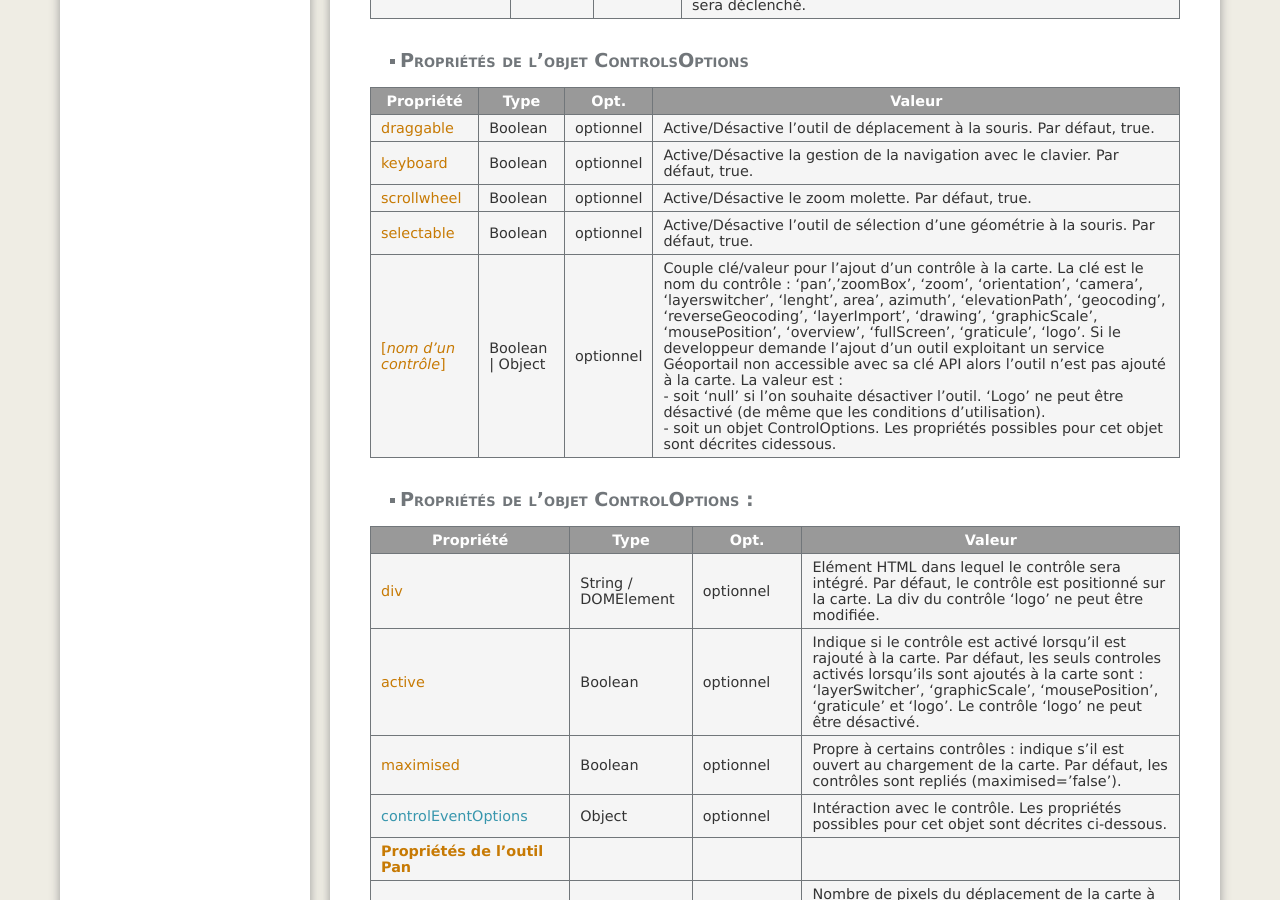
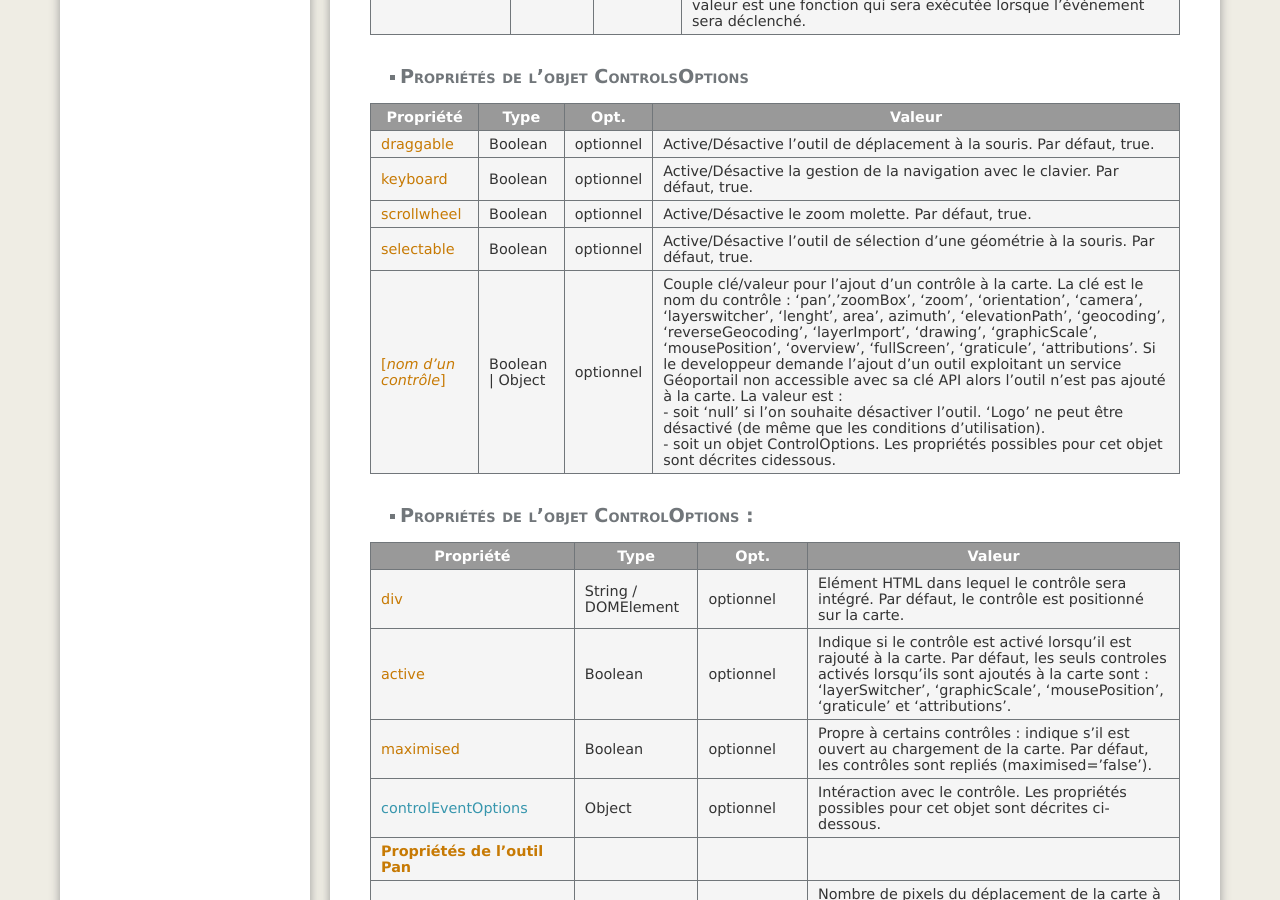
Before and after one commit to IGNF/evolution-apigeoportail, a Jekyll site: the page built from sdk/dd_initialisation-carte.md, in a window 1280 px wide and 900 px high, scrolled down 8399 px. Built offline with Jekyll 4.4.1, drawn with Linux system fonts in a browser that asks for light colours; nearby versions of some CDN libraries; some web fonts are replaced; some of the changed text lies outside the part shown.

Commit message:
logo => attibutions

```diff
--- a/sdk/dd_initialisation-carte.md
+++ b/sdk/dd_initialisation-carte.md
@@ -40,7 +40,7 @@ Nom de l'outil | Description | Utilisation
 **overview** | Carte d'ensemble. Cette mini-carte permet à l'internaute de se situer plus facilement. | Le développeur peut configurerla liste des couches constituant la mini-carte et les informations de zooms de celles-ci.
 **fullScreen** | Bouton de l'outil de plein écran. Au clic sur le bouton, la fenêtre cartographique passe en mode plein écran.
 **graticule** | Grille des méridiens et parallèles s'affichant au dessus des couches de la carte pour aider l'internaute à se situer. | Le développeur peut indiquer les intervalles de la grille en degrés.
-**logo** | Logo des fournisseurs des couches visibles de la carte. Le survol des images affiche un texte. Le clic sur l'image permet d'être dirigé vers le site internet du fournisseur de données. Cet outil est toujours actif. | Le développeur peut modifier la taille par défaut des images.
+**attributions** | Logo des fournisseurs des couches visibles de la carte. Le survol des images affiche un texte. Le clic sur l'image permet d'être dirigé vers le site internet du fournisseur de données. Cet outil est toujours actif. | Le développeur peut modifier la taille par défaut des images.
 
 Ces outils ne sont pas implémentés par le SDK mais par la bibliothèque sous jacente. Si la bibliothèque ne propose pas les outils, ils ne sont pas intégrés.
 
@@ -146,8 +146,8 @@ maxZoom | Integer | optionnel | Si le zoom courant est supérieur à cet entier,
 [layerEventOptions](#layerEventOptions) | Object | optionnel | Intéraction avec les couches. Les propriétés possibles pour cet objet sont décrites ci-dessous.
 **Propriétés propres aux couches non Géoportail** | | |
 title | String | optionnel | Nom de la couche dans le LayerSwitcher.
-**url** | String | **obligatoire** | Url du fichier ou du service pour accéder à la ressource originators Array(Object) optionnel Logos des fournisseurs de données qui s'affichent lorsque la couche est visible et que l'outil 'logo'" est ajouté à la carte. Les propriétés possibles de cet objet sont décrites ci-dessous.
-originators | Array([Gp.Services.Config.Originator](http://depot.ign.fr/geoportail/bibacces/develop/doc/Gp.Services.Config.Originator.html)) | optionnel | Logos des fournisseurs de données qui s'affichent lorsque la couche est visible et que l'outil 'logo'" est ajouté à la carte.
+**url** | String | **obligatoire** | Url du fichier ou du service pour accéder à la ressource originators Array(Object) optionnel Logos des fournisseurs de données qui s'affichent lorsque la couche est visible et que l'outil 'attributions' est ajouté à la carte. Les propriétés possibles de cet objet sont décrites ci-dessous.
+originators | Array([Gp.Services.Config.Originator](http://depot.ign.fr/geoportail/bibacces/develop/doc/Gp.Services.Config.Originator.html)) | optionnel | Logos des fournisseurs de données qui s'affichent lorsque la couche est visible et que l'outil 'attributions' est ajouté à la carte.
 **Propriétés propres aux couches KML** | | |
 extractStyles | Boolean | optionnel | Indique si les styles sont récupérés (en plus de la géométrie). Par défaut, true.
 **Propriétés propres aux couches WMS** | | |
@@ -192,7 +192,7 @@ draggable | Boolean | optionnel | Active/Désactive l'outil de déplacement à l
 keyboard | Boolean | optionnel | Active/Désactive la gestion de la navigation avec le clavier. Par défaut, true.
 scrollwheel | Boolean | optionnel | Active/Désactive le zoom molette. Par défaut, true.
 selectable | Boolean | optionnel | Active/Désactive l'outil de sélection d'une géométrie à la souris. Par défaut, true.
-[_nom d'un contrôle_] | Boolean \| Object | optionnel | Couple clé/valeur pour l'ajout d'un contrôle à la carte. La clé est le nom du contrôle : 'pan','zoomBox', 'zoom', 'orientation', 'camera', 'layerswitcher', 'lenght', area', azimuth', 'elevationPath', 'geocoding', 'reverseGeocoding', 'layerImport', 'drawing', 'graphicScale', 'mousePosition', 'overview', 'fullScreen', 'graticule', 'logo'. Si le developpeur demande l'ajout d'un outil exploitant un service Géoportail non accessible avec sa clé API alors l'outil n'est pas ajouté à la carte. La valeur est :<br/>- soit 'null' si l'on souhaite désactiver l'outil. 'Logo' ne peut être désactivé (de même que les conditions d'utilisation).<br/>- soit un objet ControlOptions. Les propriétés possibles pour cet objet sont décrites cidessous.
+[_nom d'un contrôle_] | Boolean \| Object | optionnel | Couple clé/valeur pour l'ajout d'un contrôle à la carte. La clé est le nom du contrôle : 'pan','zoomBox', 'zoom', 'orientation', 'camera', 'layerswitcher', 'lenght', area', azimuth', 'elevationPath', 'geocoding', 'reverseGeocoding', 'layerImport', 'drawing', 'graphicScale', 'mousePosition', 'overview', 'fullScreen', 'graticule', 'attributions'. Si le developpeur demande l'ajout d'un outil exploitant un service Géoportail non accessible avec sa clé API alors l'outil n'est pas ajouté à la carte. La valeur est :<br/>- soit 'null' si l'on souhaite désactiver l'outil. 'Logo' ne peut être désactivé (de même que les conditions d'utilisation).<br/>- soit un objet ControlOptions. Les propriétés possibles pour cet objet sont décrites cidessous.
 
 <a name="controlOptions"></a>
 
@@ -201,8 +201,8 @@ selectable | Boolean | optionnel | Active/Désactive l'outil de sélection d'une
 
 Propriété | Type | Opt. | Valeur
 -|-|-|-|
-div | String / DOMElement | optionnel | Elément HTML dans lequel le contrôle sera intégré. Par défaut, le contrôle est positionné sur la carte. La div du contrôle 'logo' ne peut être modifiée.
-active | Boolean | optionnel | Indique si le contrôle est activé lorsqu'il est rajouté à la carte. Par défaut, les seuls controles activés lorsqu'ils sont ajoutés à la carte sont : 'layerSwitcher', 'graphicScale', 'mousePosition', 'graticule' et 'logo'. Le contrôle 'logo' ne peut être désactivé.
+div | String / DOMElement | optionnel | Elément HTML dans lequel le contrôle sera intégré. Par défaut, le contrôle est positionné sur la carte.
+active | Boolean | optionnel | Indique si le contrôle est activé lorsqu'il est rajouté à la carte. Par défaut, les seuls controles activés lorsqu'ils sont ajoutés à la carte sont : 'layerSwitcher', 'graphicScale', 'mousePosition', 'graticule' et 'attributions'.
 maximised | Boolean | optionnel | Propre à certains contrôles : indique s'il est ouvert au chargement de la carte. Par défaut, les contrôles sont repliés (maximised='false').
 [controlEventOptions](#controlEventOptions) | Object | optionnel | Intéraction avec le contrôle. Les propriétés possibles pour cet objet sont décrites ci-dessous.
 **Propriétés de l'outil Pan** | | |
@@ -245,8 +245,6 @@ maxZoom | Integer | optionnel | Si le zoom courant de la mini-carte est supérie
 deltaZoom | Integer | optionnel | Différence entre le zoom de la carte et le niveau de zoom de la mini-carte.
 **Propriétés de l'outil Graticule** | | |
 intervals | Array(Float) | optionnel | Liste des intervalles de la grille en degrés.
-**Propriétés de l'outil Logo** | | |
-logoSize | Integer | optionnel | Taille (hauteur et largeur) en pixels des logos. La taille ne peut-être inférieure à 30. Par défaut, 50.
 
 <a name="controlEventOptions"></a>
 
```
